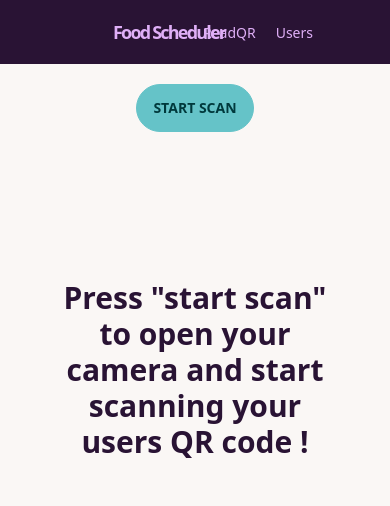
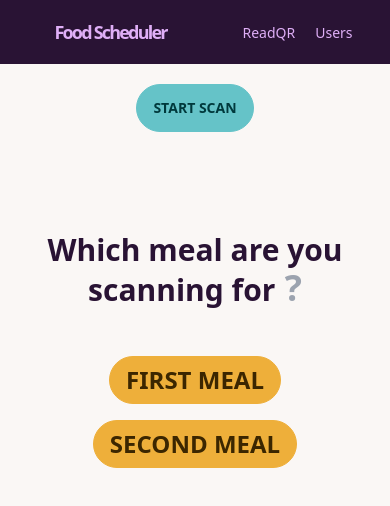
Before and after one commit to luigyy/food-scheduler, a React (Vite) app: page /readqr in a window 390 px wide. Shown: the top 506 px of the page. Built offline with nearby package versions, Linux system fonts and the light colour scheme.

Commit message:
added first meal or second meal choice in scanner page

```diff
--- /dev/null
+++ b/src/components/Loading.tsx
@@ -0,0 +1,11 @@
+import React from "react";
+
+interface LoadingProps {
+  text?: string;
+}
+
+const Loading: React.FC<LoadingProps> = ({ text }) => {
+  return <button className="btn loading">{text || ""}</button>;
+};
+
+export default Loading;
--- a/src/components/Navbar.tsx
+++ b/src/components/Navbar.tsx
@@ -6,7 +6,7 @@ interface NavbarProps {}
 const Navbar: React.FC<NavbarProps> = ({}) => {
   return (
     <div className="">
-      <div className="flex justify-around navbar bg-neutral text-neutral-content px-24">
+      <div className="flex justify-around navbar bg-neutral text-neutral-content md:px-24">
         <Link to="/">
           <a className="btn btn-ghost normal-case -tracking-widest text-lg md:text-2xl">
             Food Scheduler
--- a/src/components/QrcodeReader.tsx
+++ b/src/components/QrcodeReader.tsx
@@ -6,6 +6,7 @@ import QrReader from "react-qr-reader";
 import { useState } from "react";
 import { BsFillCameraVideoFill } from "react-icons/bs";
 import Error from "./Error";
+import Loading from "./Loading";
 
 interface QrcodeReaderProps {}
 
@@ -45,8 +46,9 @@ const QrcodeReader: React.FC<QrcodeReaderProps> = ({}) => {
   };
   //
   return (
-    <div>
-      <div className="flex items-center justify-around">
+    <div className="">
+      {/* top buttons  */}
+      <div className="w-[60%] flex items-center mx-auto justify-around">
         <div className="text-center p-5">
           <button
             className={`btn  ${startScan ? "btn-secondary" : "btn-primary"}`}
@@ -84,6 +86,7 @@ const QrcodeReader: React.FC<QrcodeReaderProps> = ({}) => {
           </ul>
         </div>
       </div>
+      {/* top buttons  */}
       {startScan ? (
         <>
           {/* <div className="text-center">
@@ -95,7 +98,7 @@ const QrcodeReader: React.FC<QrcodeReaderProps> = ({}) => {
               <li value={"user"}>Front Camera</li>
             </ul>
           </div> */}
-          <div>
+          <div className="w-1/4 min-w-[280px] max-h-full mx-auto ">
             <QrReader
               facingMode={selected}
               delay={1000}
@@ -106,14 +109,25 @@ const QrcodeReader: React.FC<QrcodeReaderProps> = ({}) => {
           </div>
         </>
       ) : (
-        <h1 className="w-full pt-32 text-center text-3xl text-neutral font-bold">
-          {" "}
-          Press "start scan" to open your camera and start scanning your users
-          QR code !
-        </h1>
+        <div className="md:pt-32 pt-20 ">
+          <h1 className="pb-10 text-center text-3xl text-neutral font-bold">
+            Which meal are you scanning for
+            <span className="text-4xl text-gray-400 text-semibold"> ?</span>
+          </h1>
+          <div className="mx-auto flex flex-wrap justify-around  text-center w-[60%] text-3xl text-neutral font-bold">
+            <button className="btn btn-accent m-2 text-2xl">First meal</button>
+            <button className="btn btn-accent m-2 text-2xl ">
+              Second meal
+            </button>
+          </div>
+        </div>
       )}
-      {loadingScan && <p>Loading</p>}
-      {data !== "" && <p>{data}</p>}
+      {loadingScan && (
+        <p className="mx-auto text-center pt-5">
+          <Loading text="Scanning" />
+        </p>
+      )}
+      {data !== "" ? <p className="">{data}</p> : ""}
       {error && error.length !== 0 ? <Error text={error} /> : ""}
     </div>
   );
--- a/src/pages/ReadQR.tsx
+++ b/src/pages/ReadQR.tsx
@@ -7,7 +7,7 @@ const ReadQR: React.FC<ReadQRProps> = ({}) => {
   return (
     <div>
       {/* this div styles the camera  */}
-      <div className="w-1/4 min-w-[280px] h-full mx-auto ">
+      <div className="">
         <QrcodeReader />
       </div>
     </div>
```
